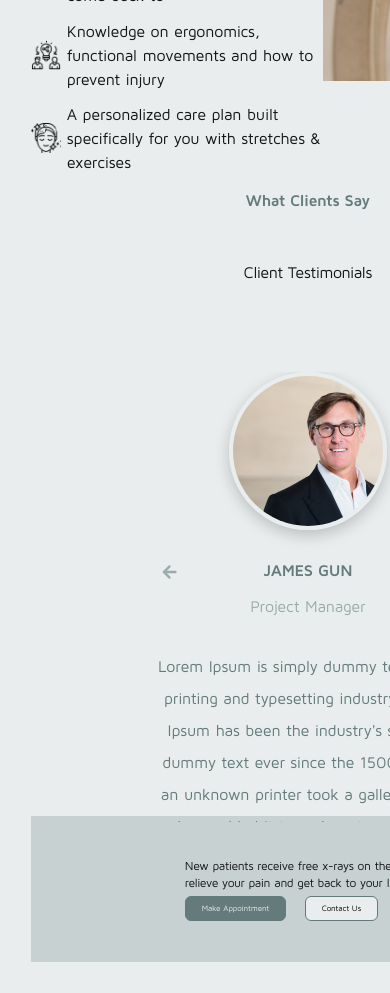
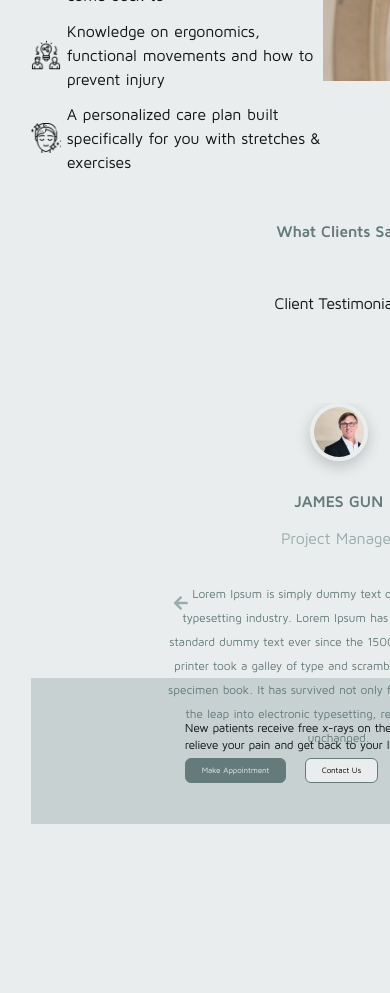
Before and after one commit to jasminepvo/phoummavongchiropractic, a React (Vite) app: page / in a window 390 px wide. Shown: the part 3300-4293 px from the top of the page. After the commit the page ends 4155 px from the top, so only its background shows below. Built offline with nearby package versions, Linux system fonts and the light colour scheme.

Commit message:
Make Testimonials responsive

```diff
--- a/src/components/Testimonials.css
+++ b/src/components/Testimonials.css
@@ -134,3 +134,28 @@ article h4 {
 		font-size: 1.5rem;
 	}
 }
+
+/* Tablet */
+@media only screen and (max-width: 780px) {
+	.testimonials {
+		width: 100%;
+		height: 50vh;
+		margin-top: 5%;
+	}
+	.testimonial--section {
+		margin: 0 auto;
+		margin-top: 4rem;
+		width: 90vw;
+		height: 350px;
+		max-width: 1500px;
+		text-align: center;
+	}
+	.text {
+		font-size: 12px;
+		max-width: 30em;
+	}
+	.person-img {
+		width: 50px;
+		height: 50px;
+	}
+}
```
